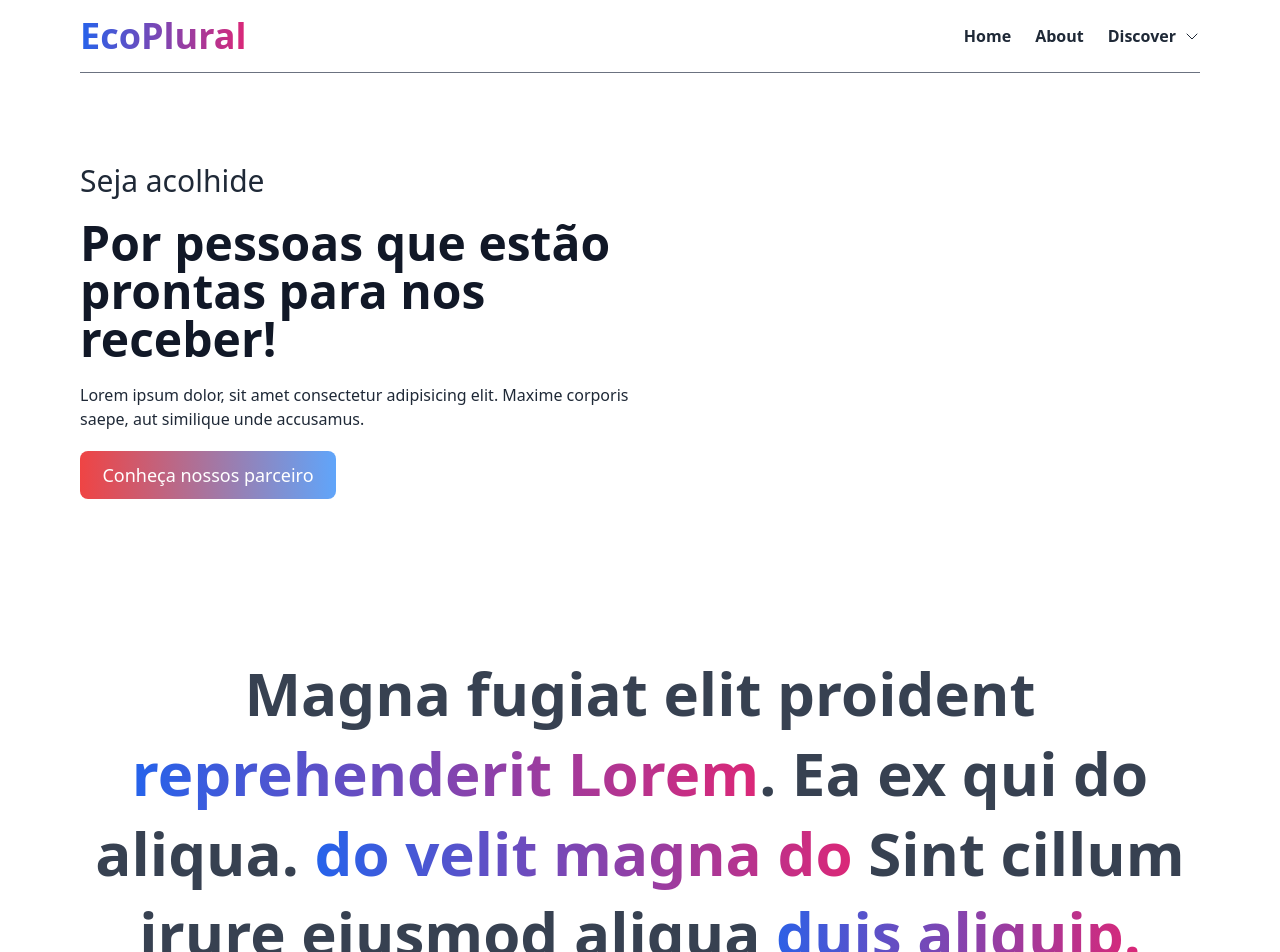
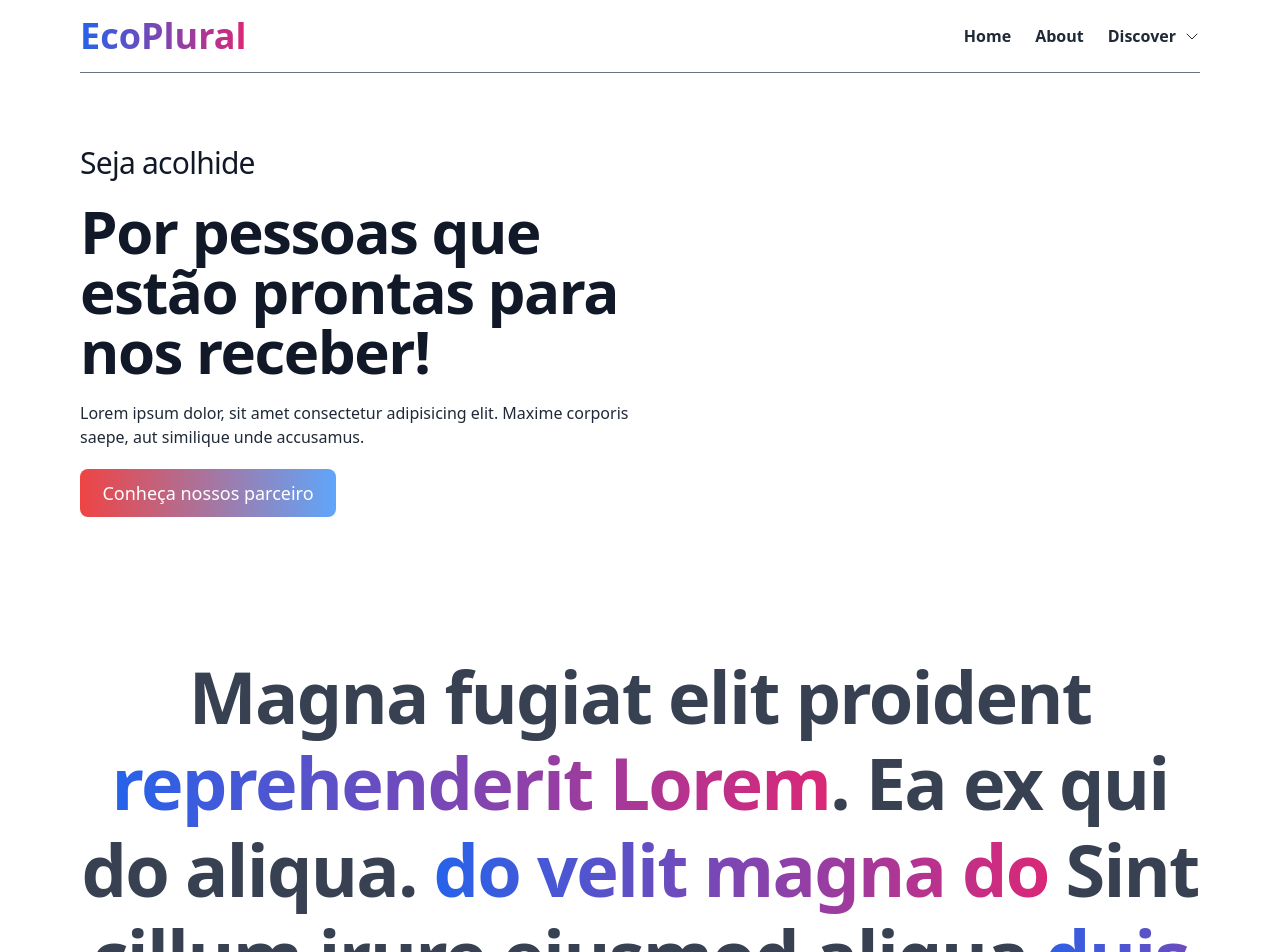
Before and after one commit to ngrpedro/nextapp, a Next.js app: page / in a window 1280 px wide. Shown: the top 952 px of the page. Built offline with nearby package versions, Linux system fonts and the light colour scheme.

Commit message:
style:: ajust text main index

```diff
--- a/src/pages/index.tsx
+++ b/src/pages/index.tsx
@@ -20,10 +20,11 @@ const Home = ({ users }: Props) => {
         <title>Home</title>
       </Head>
       <main>
-        <section className="grid grid-cols-1 md:grid-cols-2 items-center justify-center lg:-mt-10">
-          <div className="flex flex-col items-center justify-center text-center md:text-left md:items-start md:justify-start gap-3 md:gap-5 mt-8 md:mt-0">
-            <h3 className="text-2xl md:text-3xl font-light">Seja acolhide</h3>
-            <h1 className="text-4xl md:text-5xl font-bold text-gray-900">
+        <section className="grid grid-cols-1 lg:grid-cols-2 items-center justify-center lg:-mt-10">
+          <div className="flex flex-col items-center justify-center text-center lg:text-left lg:items-start
+                          lg:justify-start gap-3 lg:gap-5 mt-8 lg:mt-0">
+            <h3 className="text-2xl tracking-tight font-light text-gray-900 sm:text-3xl">Seja acolhide</h3>
+            <h1 className="text-4xl tracking-tight font-extrabold text-gray-900 sm:text-6xl">
               Por pessoas que estão prontas para nos receber!
             </h1>
             <p>
@@ -41,7 +42,7 @@ const Home = ({ users }: Props) => {
         </section>
 
         <section className="my-10">
-          <h1 className="text-6xl leading-[5rem] text-center text-gray-700 font-bold">
+          <h1 className="text-4xl tracking-tight font-extrabold text-gray-700 sm:text-7xl !leading-[1.2] text-center">
             Magna fugiat elit proident{" "}
             <span className="text-transparent bg-clip-text bg-gradient-to-r from-blue-600 to-pink-600">
               reprehenderit Lorem
@@ -57,10 +58,6 @@ const Home = ({ users }: Props) => {
             </span>
           </h1>
         </section>
-
-
-
-
 
         <section className="card bg-gradient-to-br from-blue-400 via-indigo-600 to-sky-600 mt-24">
           <div className="py-8 px-4 mx-auto max-w-screen-xl lg:py-16 lg:px-6">
@@ -85,9 +82,6 @@ const Home = ({ users }: Props) => {
               </div>
           </div>
         </section>
-
-
-
       </main>
     </>
   );
```
